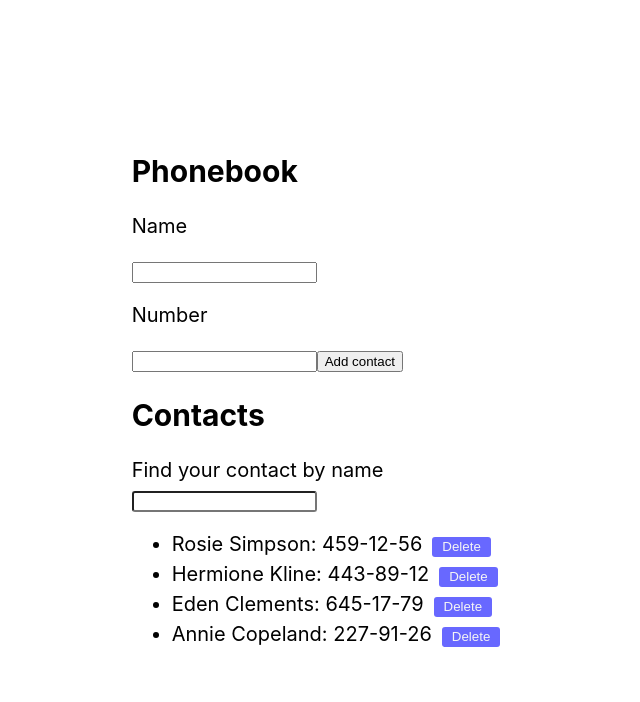
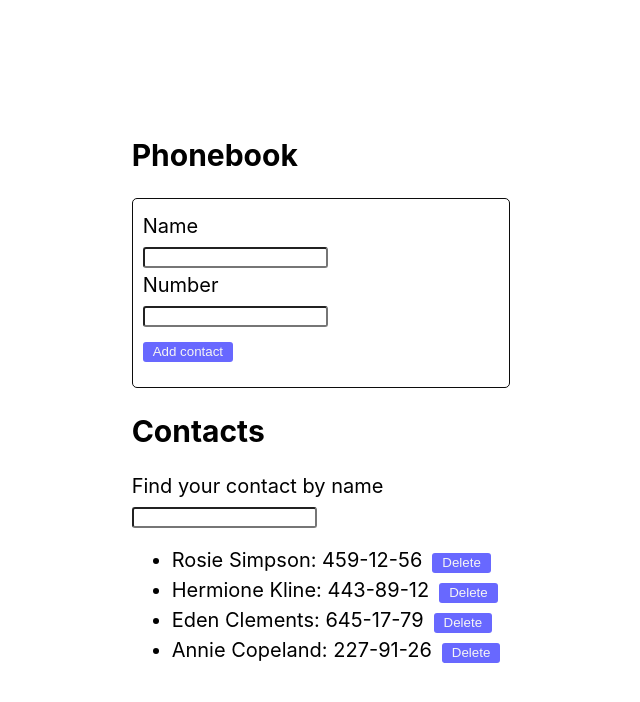
Before and after one commit to SebastianLalek/goit-react-hw-02-phonebook, a React (Create React App) app: page / in a window 1280 px wide. Shown: the top 702 px of the page, without its empty margins (319-959 px from the left). Built offline with nearby package versions, Linux system fonts and the light colour scheme.

Commit message:
add form styles

```diff
--- a/src/components/form/form.js
+++ b/src/components/form/form.js
@@ -1,7 +1,9 @@
+import css from './form.module.css';
+
 export default function Form({ onSubmit, onChange }) {
   return (
-    <form onSubmit={onSubmit}>
-      <label>
+    <form className={css.form} onSubmit={onSubmit}>
+      <label className={css.label}>
         <p>Name</p>
         <input
           type="text"
@@ -12,7 +14,7 @@ export default function Form({ onSubmit, onChange }) {
           onChange={onChange}
         />
       </label>
-      <label>
+      <label className={css.label}>
         <p>Number</p>
         <input
           type="tel"
@@ -23,7 +25,7 @@ export default function Form({ onSubmit, onChange }) {
           onChange={onChange}
         />
       </label>
-      <button>Add contact</button>
+      <button className={css.button}>Add contact</button>
     </form>
   );
 }
--- /dev/null
+++ b/src/components/form/form.module.css
@@ -0,0 +1,24 @@
+.form {
+  border: 1px solid rgb(12, 12, 12);
+  border-radius: 5px;
+  padding: 10px;
+}
+
+.label p {
+  margin: 5px 0;
+}
+
+.label input {
+  border-radius: 3px;
+}
+
+.button {
+  display: block;
+  line-height: 1.5;
+  padding: 0 10px;
+  margin: 15px 0;
+  background-color: rgb(104, 104, 255);
+  color: rgb(245, 245, 245);
+  border: none;
+  border-radius: 3px;
+}
```
